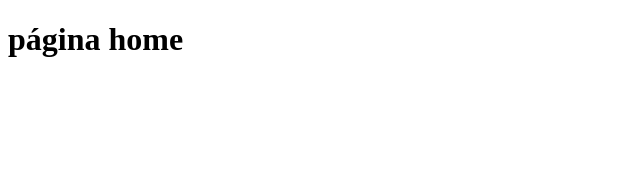
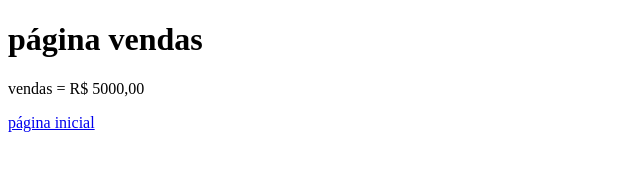
Before and after one commit to Trysses/ten3agoravai, a plain HTML site: page vendas.html in a window 1280 px wide. Shown: the whole page, without its empty margins (0-640 px from the left). Drawn offline with Linux system fonts and the light colour scheme.

Commit message:
Acrescentado valor de vendas

```diff
--- a/vendas.html
+++ b/vendas.html
@@ -6,6 +6,8 @@
     <title>Document</title>
 </head>
 <body>
-    <h1>página home</h1>
+    <h1>página vendas</h1>
+    <p>vendas = R$ 5000,00</p>
+    <a href="index.html">página inicial</a>
 </body>
 </html>
```
